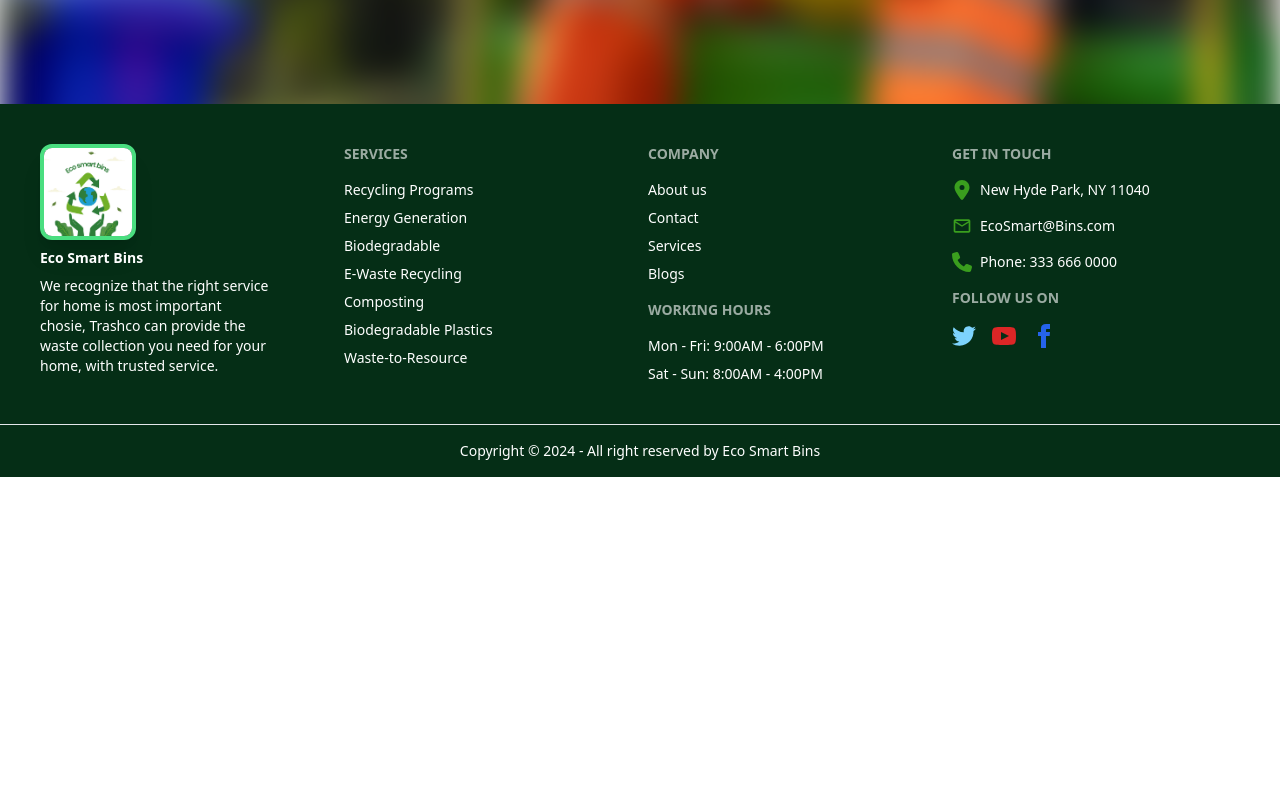
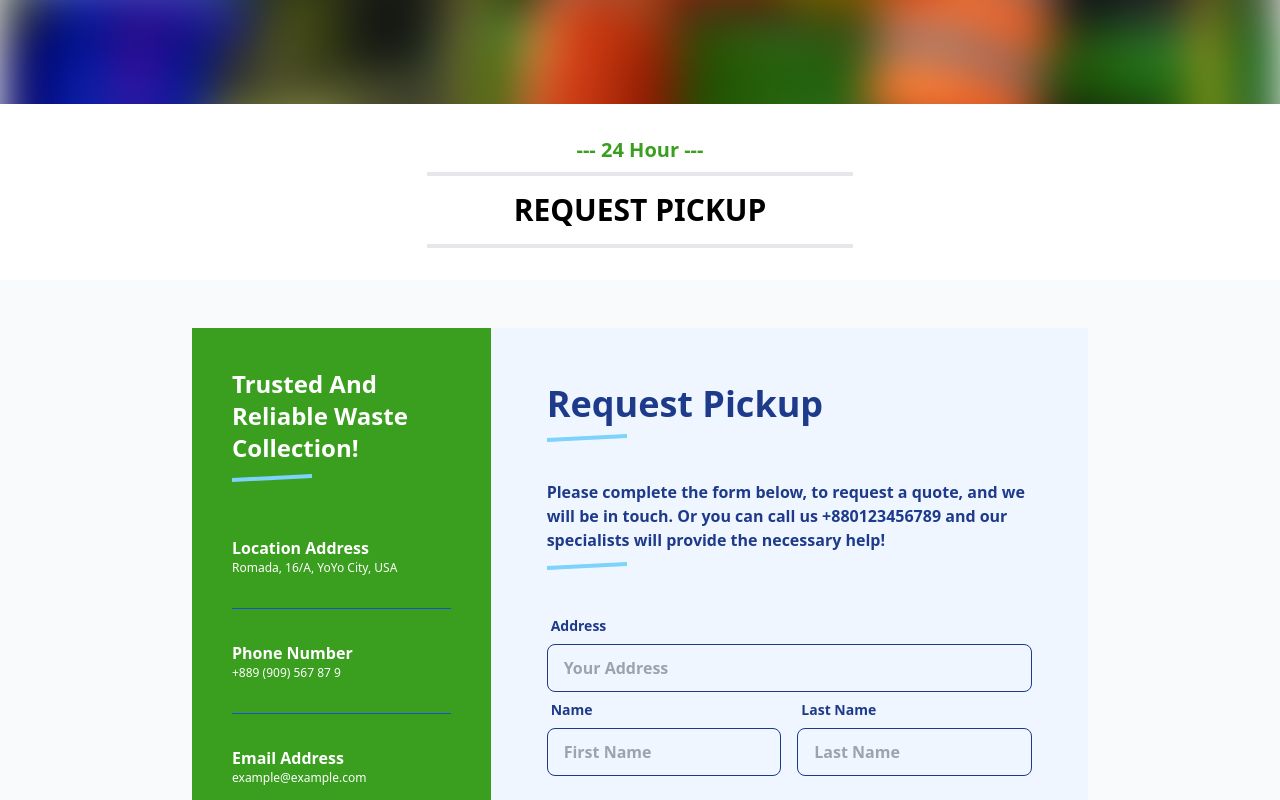
Before and after one commit to Raisul-24/EcoSmart-Bins-client-side, a React (Vite) app: page /pickUpReq in a window 1280 px wide. Shown: the part 700-1500 px from the top of the page. Before the commit the page ends 1177 px from the top, so only its background shows below. Built offline with nearby package versions, Linux system fonts and the light colour scheme; no server answers.

Commit message:
static pickup page done

```diff
--- a/package.json
+++ b/package.json
@@ -22,8 +22,8 @@
     "react-hook-form": "^7.49.3",
     "react-hot-toast": "^2.4.1",
     "react-icons": "^5.0.1",
+    "react-parallax": "^3.5.1",
     "react-rating": "^2.0.5",
-    "react-parallax": "^3.5.1",
     "react-router-dom": "^6.21.2",
     "react-toastify": "^10.0.4",
     "sort-by": "^1.2.0",
--- a/src/Pages/PickUpReq/PickUpReq.jsx
+++ b/src/Pages/PickUpReq/PickUpReq.jsx
@@ -1,5 +1,7 @@
+import SectionTitle from "../../Components/SectionTitle/SectionTitle";
 import Cover from "../../SharedComponents/Cover/Cover";
 import pickUpCoverImg from "../../assets/images/ptitle-9-1.webp";
+import PickUpForm from "./PickUpForm";
 
 
 const PickUpReq = () => {
@@ -10,6 +12,11 @@ const PickUpReq = () => {
         title="Request Pickup"
         subHeading="Streamline Waste Pickup Requests for Effortless Management and Environmental Responsibility."
       ></Cover>
+      <SectionTitle heading="Request Pickup"
+        subHeading="24 Hour">
+
+      </SectionTitle>
+            <PickUpForm/>
 
         </div>
     );
```
Also changed, not shown: 2 other files (tests, documents, lock files or other folders).
